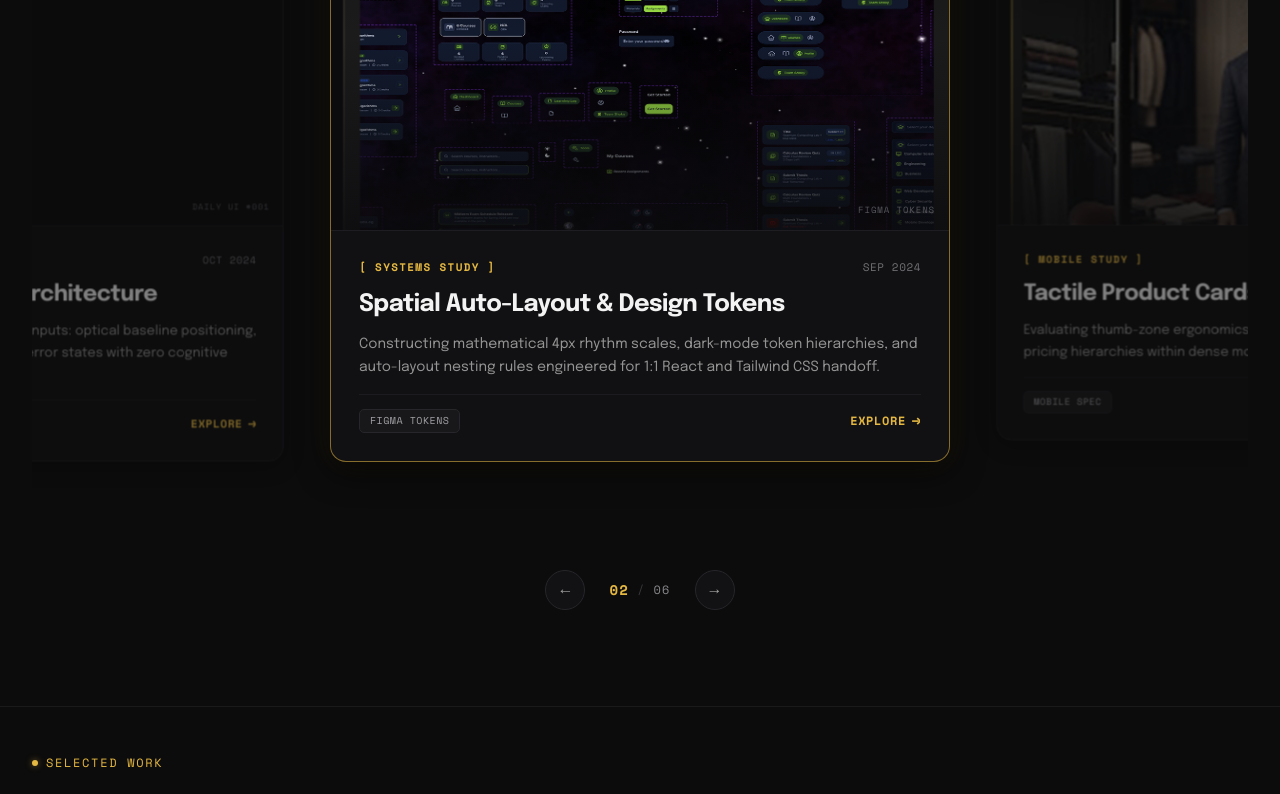
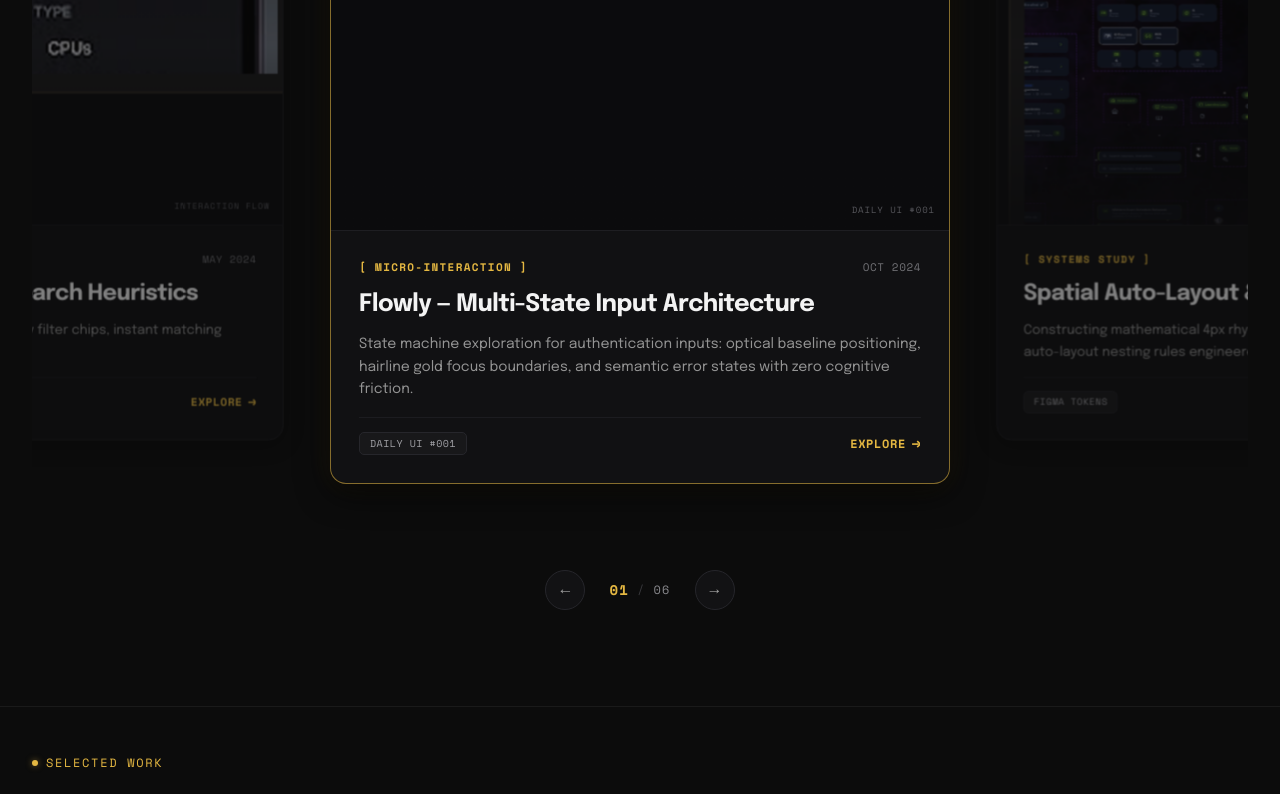
Before and after one commit to Mtgazer/ibrahim-portfolio, a Next.js app: page / in a window 1280 px wide. Shown: the part 1194-1988 px from the top of the page. Built offline with nearby package versions, Linux system fonts and the light colour scheme; no server answers; the database is empty.

Commit message:
feat: fix FieldNotesSection component numbering

```diff
--- a/src/components/sections/FieldNotesSection.tsx
+++ b/src/components/sections/FieldNotesSection.tsx
@@ -6,7 +6,7 @@ import Link from "next/link";
 import { fieldNotes } from "@/data/fieldNotes";
 
 export default function FieldNotesSection() {
-  const [currentIndex, setCurrentIndex] = useState(1); // Start on note 02 as shown in Stitch reference
+  const [currentIndex, setCurrentIndex] = useState(0); // Start on the first field note
   const [dragOffset, setDragOffset] = useState(0);
   const [isDragging, setIsDragging] = useState(false);
   const [stageHeight, setStageHeight] = useState<number | null>(null);
```
